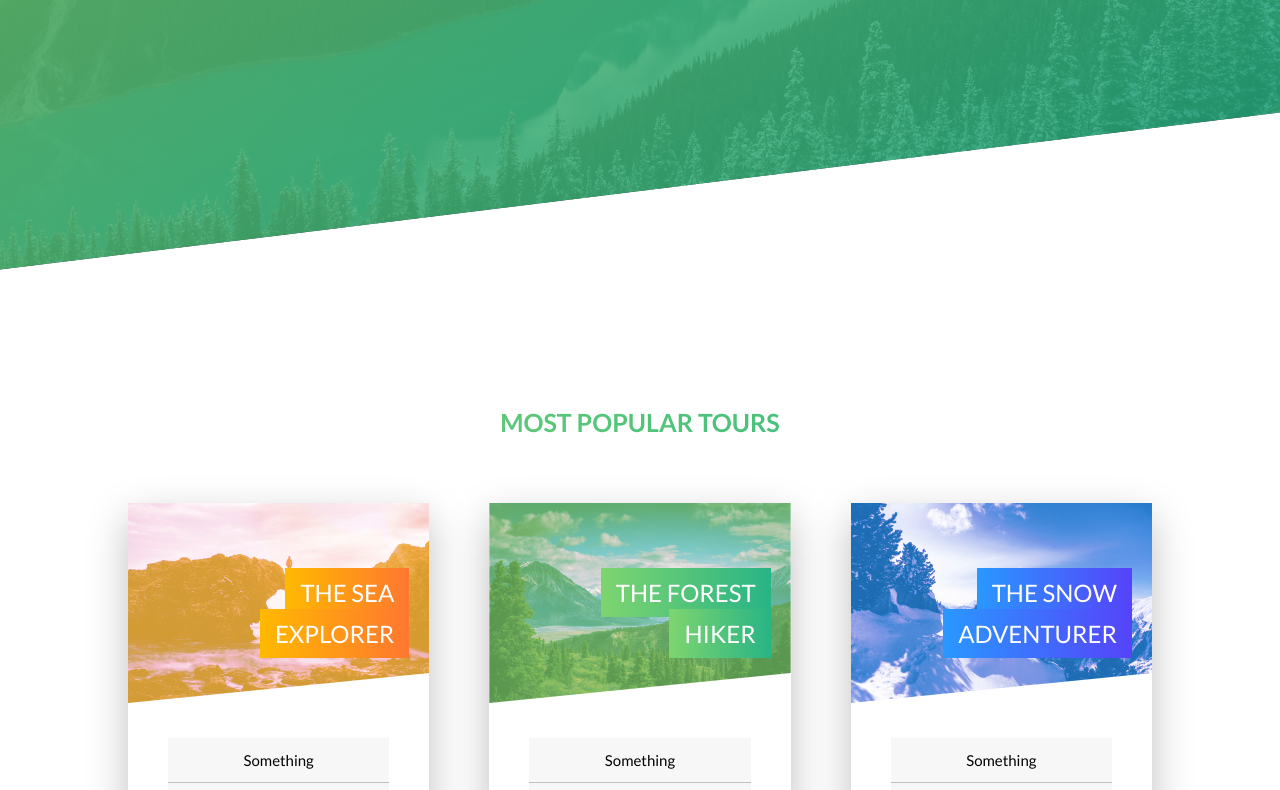
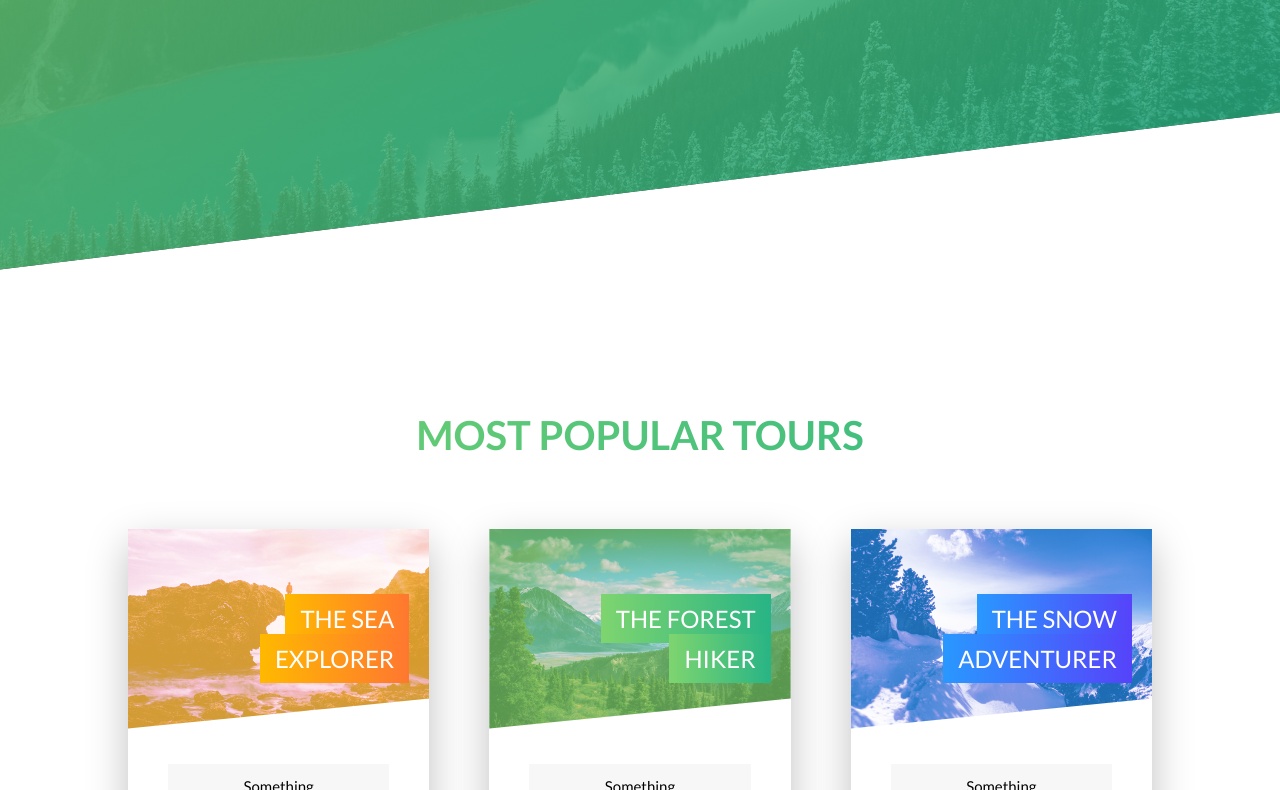
Before and after one commit to ismaxcf/Natours, a website built with webpack: page index.html in a window 1280 px wide. Shown: the part 2010-2800 px from the top of the page. Built offline with nearby package versions, Linux system fonts and the light colour scheme.

Commit message:
change font-size of title

```diff
--- a/src/styles/pages/_home.scss
+++ b/src/styles/pages/_home.scss
@@ -1,14 +1,11 @@
 .About-Us{
     width: 100%;
     height: 90vh;
-    // background-color:$color-primary;
-
-    // clip-path: polygon(40% 100%, 100% 80%, 100% 100%);
 
     &--Title{
         margin-top: 10px;
         text-transform: uppercase;
-        font-size: 2.5rem;
+        font-size: 4rem;
         font-weight: 700;
         text-transform: uppercase;
         background: linear-gradient(to right, $color-primary-light 0%,$color-primary-dark 100%);
```
